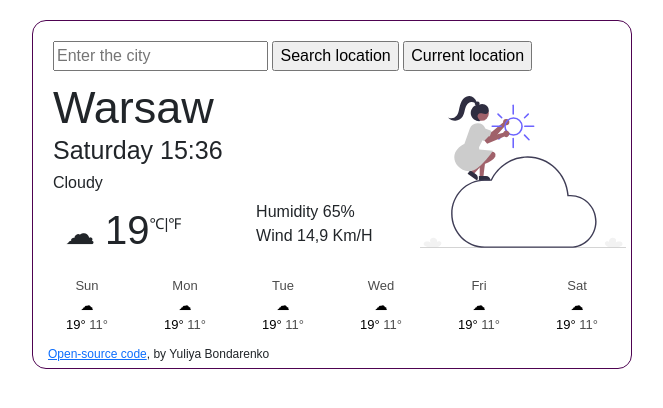
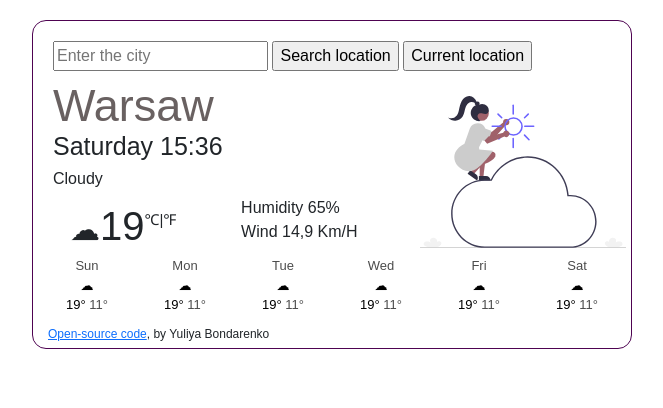
Before and after one commit to Yuliya2022/Weather-apps-Bondarenko, a plain HTML site: page index.html in a window 1280 px wide. Shown: the whole page, without its empty margins (70-733 px from the left). Drawn offline with nearby package versions, Linux system fonts and the light colour scheme.

Commit message:
css small improv

```diff
--- a/index.html
+++ b/index.html
@@ -6,10 +6,10 @@
     <title>SheCodes week2</title>
     <link href="https://cdn.jsdelivr.net/npm/bootstrap@5.2.0-beta1/dist/css/bootstrap.min.css" rel="stylesheet" integrity="sha384-0evHe/X+R7YkIZDRvuzKMRqM+OrBnVFBL6DOitfPri4tjfHxaWutUpFmBp4vmVor" crossorigin="anonymous">
     <script src="https://unpkg.com/axios/dist/axios.min.js"></script>
+     <link rel="stylesheet" href="src/style.css" />
   </head>
-    <link rel="stylesheet" href="src/style.css" />
 
-  </head>
+
   <body>
     <div class="container">
        <div class="application">
--- a/src/style.css
+++ b/src/style.css
@@ -12,17 +12,22 @@
 h1 {
   display: block;
   font-size: 45px;
+  color: rgb(105, 97, 97);
   margin-left: 15px;
+  margin-bottom: 0px;
   padding: 0;
+  line-height: 50px;
 }
 ul {
-  margin-left: 15px;
+  margin: 0px;
   width: 100%;
   padding: 0;
 }
 li {
   display: block;
   list-style: none;
+  margin: 0px;
+  padding: 0px;
 }
 .temp {
   font-size: 40px;
@@ -46,7 +51,7 @@ li {
   margin-left: 15px;
 }
 .cloud-icon {
-  margin-right: 10px;
+  margin-left: 20px;
   font-size: 30px;
 }
 .row {
```
